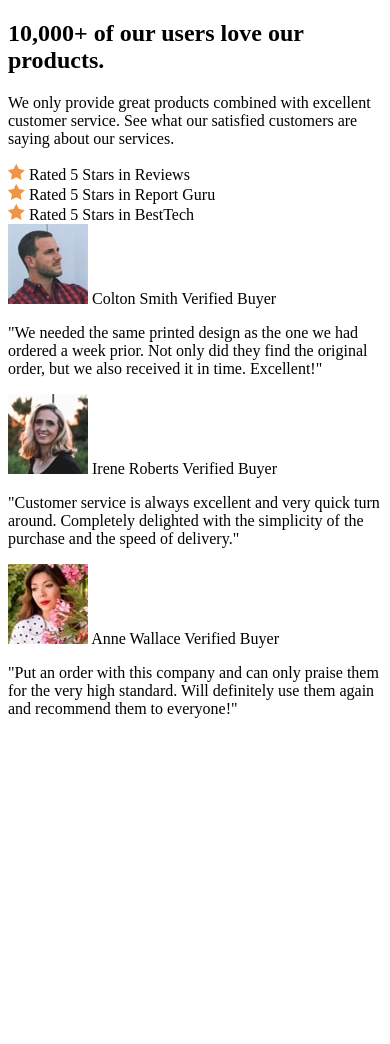
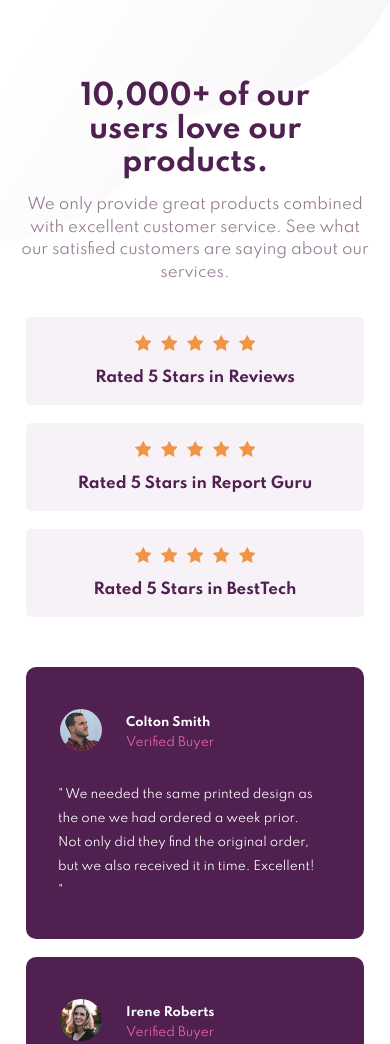
Before and after one commit to uross-11/fem-spsection, a plain HTML site: page index.html in a window 390 px wide. Shown: the top 1044 px of the page. Before the commit the page ends 844 px from the top, so only its background shows below. Drawn offline with Linux system fonts and the light colour scheme.

Commit message:
add css, mobile responsive

```diff
--- a/app/scss/style.scss
+++ b/app/scss/style.scss
@@ -0,0 +1,2 @@
+@import 'variables';
+@import 'globals';
--- a/index.html
+++ b/index.html
@@ -6,47 +6,81 @@
     <meta name="viewport" content="width=device-width, initial-scale=1.0">
     <title>Social proof section</title>
     <link rel="stylesheet" href="/dist/style.css">
+    <link rel="preconnect" href="https://fonts.gstatic.com">
+    <link href="https://fonts.googleapis.com/css2?family=Spartan:wght@400;500;700&display=swap" rel="stylesheet">
 </head>
 <body>
-
-    <section>
-        <h1>10,000+ of our users love our products.</h1>
-        <p>We only provide great products combined with excellent customer service. See what our satisfied customers are saying about our services.</p>
+    <div class="bg">
+        <div class="bg__top"></div>
+        <div class="bg__bottom"></div>
+    </div>
+    <section class="head">
+        <h1 class="head__title">10,000+ of our users love our products.</h1>
+        <p class="head__description">We only provide great products combined with excellent customer service. See what our satisfied customers are saying about our services.</p>
     </section>
-    <section>
-        <div class="rating rating-one">
-            <img src="/images/icon-star.svg" alt="star">
-            <span>Rated 5 Stars in Reviews</span>
+    <section class="rating">
+        <div class="rating__one">
+            <div class="rating__stars">
+                <div class="rating__stars__star"></div>
+                <div class="rating__stars__star"></div>
+                <div class="rating__stars__star"></div>
+                <div class="rating__stars__star"></div>
+                <div class="rating__stars__star"></div>
+            </div>
+            <span class="rating__text">Rated 5 Stars in Reviews</span>
         </div>
-        <div class="rating rating-two">
-            <img src="/images/icon-star.svg" alt="star">
-            <span>Rated 5 Stars in Report Guru</span>
+        <div class="rating__two">
+            <div class="rating__stars">
+                <div class="rating__stars__star"></div>
+                <div class="rating__stars__star"></div>
+                <div class="rating__stars__star"></div>
+                <div class="rating__stars__star"></div>
+                <div class="rating__stars__star"></div>
+            </div>
+            <span class="rating__text">Rated 5 Stars in Report Guru</span>
         </div>
-        <div class="rating rating-three">
-            <img src="/images/icon-star.svg" alt="star">
-            <span>Rated 5 Stars in BestTech</span>
+        <div class="rating__three">
+            <div class="rating__stars">
+                <div class="rating__stars__star"></div>
+                <div class="rating__stars__star"></div>
+                <div class="rating__stars__star"></div>
+                <div class="rating__stars__star"></div>
+                <div class="rating__stars__star"></div>
+            </div>
+            <span class="rating__text">Rated 5 Stars in BestTech</span>
         </div>
     </section>
-    <section>
-        <div class="review">
-            <img class="user" src="images/image-colton.jpg" alt="Colton Smith">
-            <span class="name">Colton Smith</span>
-            <span class="description">Verified Buyer</span>
-            <p class="story">"We needed the same printed design as the one we had ordered a week prior. Not only did they find the original order, but we also received it in time. Excellent!"</p>
+    <section class="review">
+        <div class="review__one">
+            <div class="review__head">
+                <img class="review__user" src="images/image-colton.jpg" alt="Colton Smith">
+                <div class="review__head__name">
+                    <span class="review__name">Colton Smith</span>
+                    <span class="review__description">Verified Buyer</span>
+                </div>
+            </div>
+            <div class="review__story">" We needed the same printed design as the one we had ordered a week prior. Not only did they find the original order, but we also received it in time. Excellent! "</div>
         </div>
-        <div class="review">
-            <img class="user" src="/images/image-irene.jpg" alt="Irene Roberts">
-            <span class="name">Irene Roberts</span>
-            <span class="description">Verified Buyer</span>
-            <p class="story">"Customer service is always excellent and very quick turn around. Completely delighted with the simplicity of the purchase and the speed of delivery."</p>
+        <div class="review__two">
+            <div class="review__head">
+                <img class="review__user" src="/images/image-irene.jpg" alt="Irene Roberts">
+                <div class="review__head__name">
+                    <span class="review__name">Irene Roberts</span>
+                    <span class="review__description">Verified Buyer</span>
+                </div>
+            </div>
+            <div class="review__story">" Customer service is always excellent and very quick turn around. Completely delighted with the simplicity of the purchase and the speed of delivery. "</div>
         </div>
-        <div class="review">
-            <img class="user" src="/images/image-anne.jpg" alt="Anne Wallace">
-            <span class="name">Anne Wallace</span>
-            <span class="description">Verified Buyer</span>
-            <p class="story">"Put an order with this company and can only praise them for the very high standard. Will definitely use them again and recommend them to everyone!"</p>
+        <div class="review__three">
+            <div class="review__head">
+                <img class="review__user" src="/images/image-anne.jpg" alt="Anne Wallace">
+                <div class="review__head__name">
+                    <span class="review__name">Anne Wallace</span>
+                    <span class="review__description">Verified Buyer</span>
+                </div>
+            </div>
+            <div class="review__story">" Put an order with this company and can only praise them for the very high standard. Will definitely use them again and recommend them to everyone! "</div>
         </div>
     </section>
-
 </body>
 </html>
```
Also changed, not shown: dist/css/style.min.css, dist/style.css, 2 other files.
